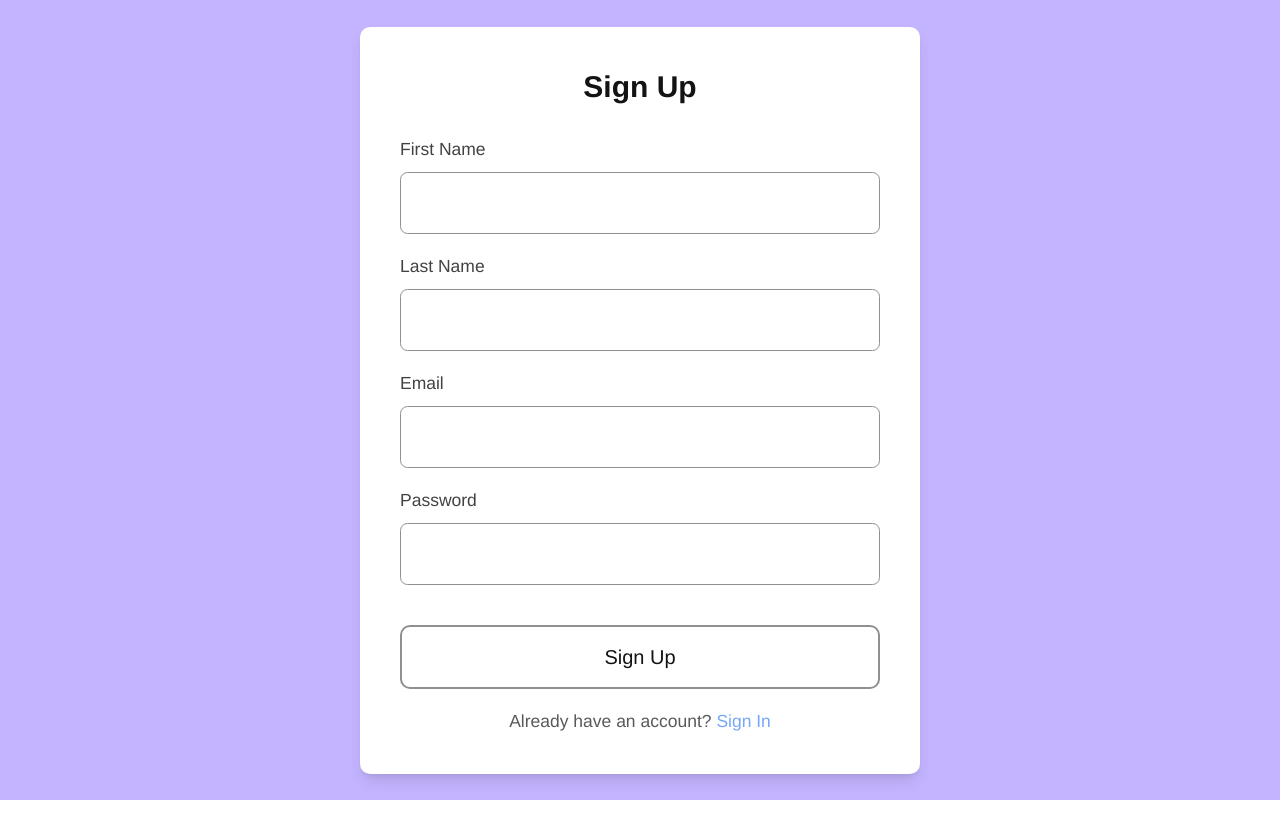
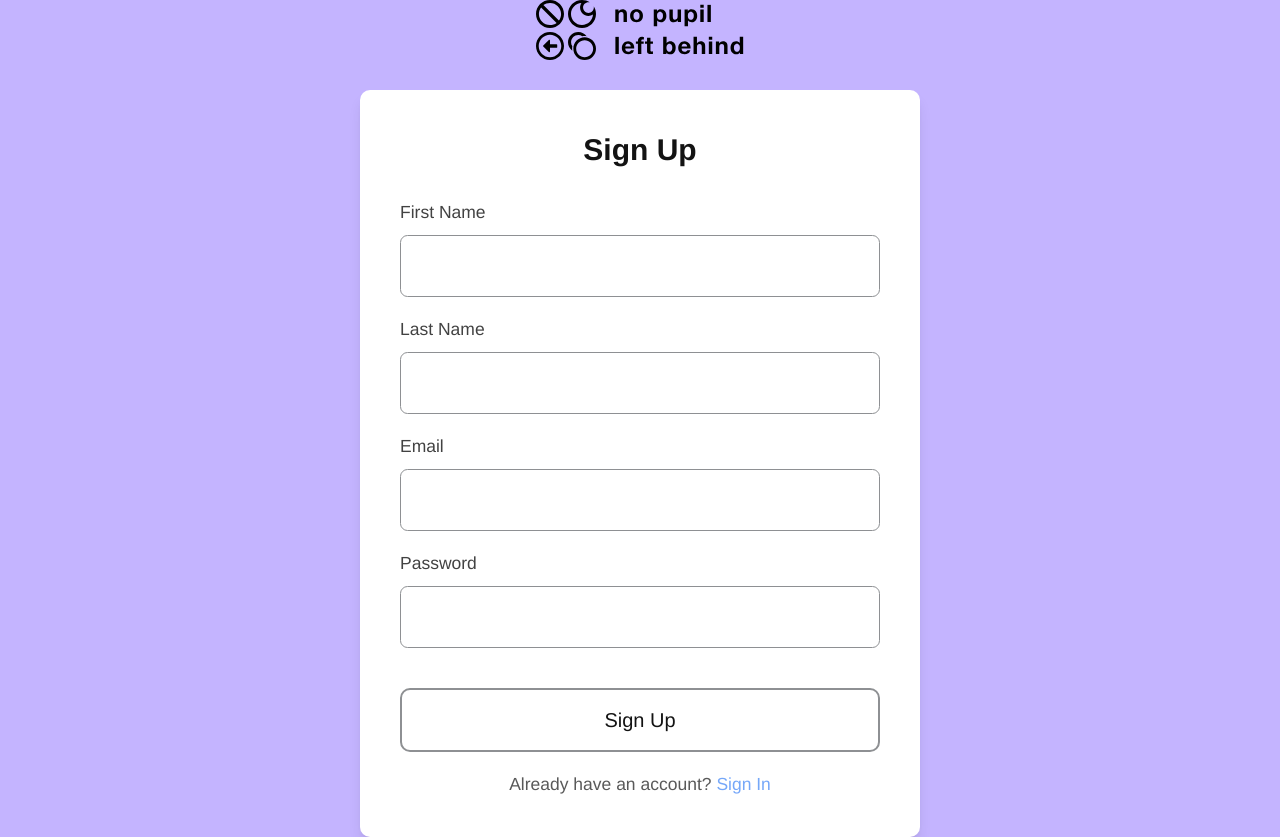
Before and after one commit to preserenLuka/see-again, a React app in the folder frontend/: page /sign-up in a window 1280 px wide. Before the commit the page ends 800 px from the top, so only its background shows below. Built offline with nearby package versions, Linux system fonts and the light colour scheme; no server answers; the HTML template or start-up script is replaced by a standard one.

Commit message:
Add logo on sign-in and sign-up pages

```diff
--- a/frontend/src/pages/LoginPage.tsx
+++ b/frontend/src/pages/LoginPage.tsx
@@ -4,6 +4,7 @@ import { Link, useNavigate } from "react-router-dom";
 import { useAuth } from "../context/AuthContext";
 import { loginUser } from "../api/userApi";
 import { useAuthStore } from "../store/authStore";
+import logoImage from "../../public/logo.svg";
 
 type LoginFormData = {
   email: string;
@@ -16,6 +17,7 @@ const LoginPage: React.FC = () => {
     handleSubmit,
     formState: { errors },
   } = useForm<LoginFormData>();
+
   const { login } = useAuth();
   const navigate = useNavigate();
 
@@ -23,7 +25,7 @@ const LoginPage: React.FC = () => {
     try {
       const response = await loginUser(data);
 
-      console.log("User loged in:", response.data);
+      console.log("User logged in:", response.data);
 
       useAuthStore.setState({
         user: response.data,
@@ -32,17 +34,27 @@ const LoginPage: React.FC = () => {
       login(data.email);
       navigate("/");
     } catch (error: any) {
-      console.error("Registration error:", error);
-      alert(error.response?.data?.message || "Failed to create user");
+      console.error("Login error:", error);
+      alert(error.response?.data?.message || "Failed to sign in");
     }
   };
 
   return (
-    <div className="min-h-screen flex items-center justify-center bg-[var(--bg-secondary)]">
+    <div className="min-h-screen flex flex-col items-center justify-center bg-[var(--bg-secondary)]">
+
+      {/* Logo */}
+      <img
+        src={logoImage}
+        alt="No pupil left behind logo"
+        className="h-12 w-auto mb-6"
+      />
+
+      {/* White card */}
       <div className="bg-[var(--bg-primary)] p-8 rounded-lg shadow-lg w-full max-w-md">
         <h2 className="text-2xl font-semibold mb-6 text-center text-[var(--text-primary)]">
           Sign In
         </h2>
+
         <form onSubmit={handleSubmit(onSubmit)} className="flex flex-col gap-4">
           <div className="flex flex-col gap-2">
             <label className="text-sm font-medium text-[var(--text-primary)] opacity-80">
@@ -78,6 +90,7 @@ const LoginPage: React.FC = () => {
             Sign In
           </button>
         </form>
+
         <p className="text-center mt-4 text-sm text-[var(--text-primary)] opacity-70">
           Don't have an account?{" "}
           <Link
--- a/frontend/src/pages/RegisterPage.tsx
+++ b/frontend/src/pages/RegisterPage.tsx
@@ -4,6 +4,7 @@ import { Link, useNavigate } from "react-router-dom";
 import { useAuth } from "../context/AuthContext";
 import { createUser } from "../api/userApi.ts";
 import { useAuthStore } from "../store/authStore";
+import logoImage from "../../public/logo.svg";
 
 type RegisterFormData = {
   firstName: string;
@@ -40,7 +41,16 @@ const RegisterPage: React.FC = () => {
   };
 
   return (
-    <div className="min-h-screen flex items-center justify-center bg-[var(--bg-secondary)]">
+    <div className="min-h-screen flex flex-col items-center justify-center bg-[var(--bg-secondary)]">
+
+      {/* Logo */}
+      <img
+        src={logoImage}
+        alt="No pupil left behind logo"
+        className="h-12 w-auto mb-6"
+      />
+
+      {/* White card */}
       <div className="bg-[var(--bg-primary)] p-8 rounded-lg shadow-lg w-full max-w-md">
         <h2 className="text-2xl font-semibold mb-6 text-center text-[var(--text-primary)]">
           Sign Up
```
Lines whose indentation alone changed are shown as unchanged.
